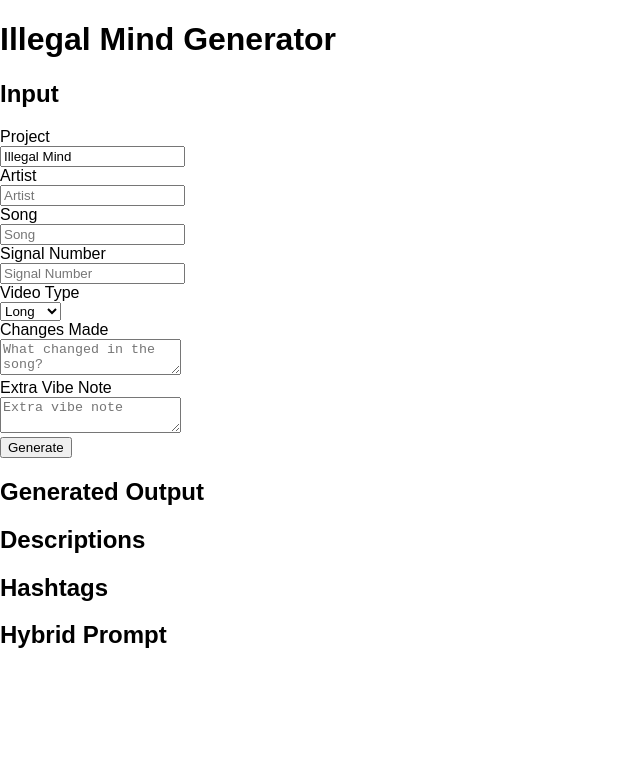
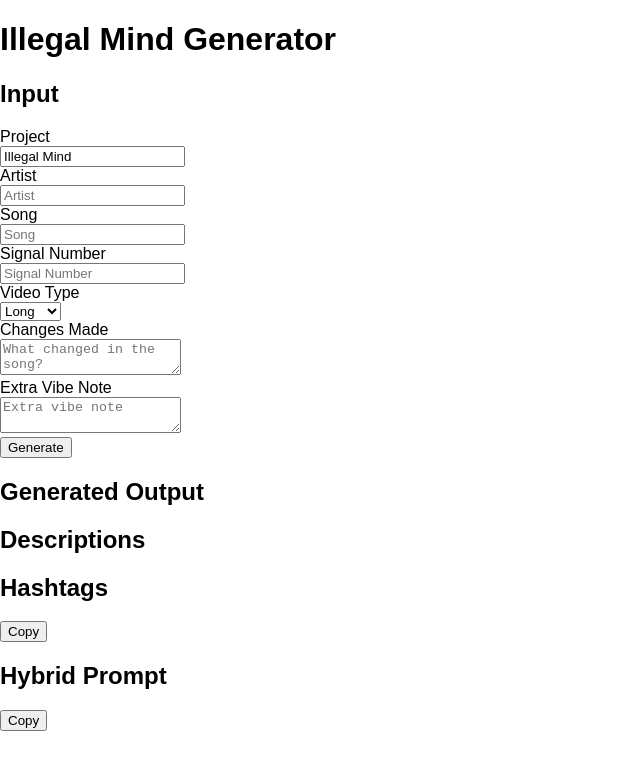
Before and after one commit to maxsoulfly/illegal-mind-generator, a React (Vite) app in the folder illegal-mind-generator/: page / in a window 1280 px wide. Shown: the top 770 px of the page, without its empty margins (0-640 px from the left). Built offline with nearby package versions, Linux system fonts and the light colour scheme.

Commit message:
feat: add reusable copy button for outputs
- created CopyButton component using clipboard API
- added copy functionality for hashtags
- added copy functionality for hybrid prompt
- improved usability for quick copy/paste workflow

```diff
--- a/illegal-mind-generator/src/App.jsx
+++ b/illegal-mind-generator/src/App.jsx
@@ -1,4 +1,6 @@
 import { useState } from 'react';
+
+import projects from './config/projects.json';
 
 import { generateTitles } from './engine/generateTitles';
 import { generateThumbnails } from './engine/generateThumbnails';
@@ -6,8 +8,8 @@ import { generateDescriptions } from './engine/generateDescriptions';
 import { generateHashtags } from './engine/generateHashtags';
 import { generateHybridPrompt } from './engine/generateHybridPrompt';
 
-import projects from './config/projects.json';
 import InputForm from './components/InputForm';
+import CopyButton from './components/CopyButton';
 
 function App() {
   const [formData, setFormData] = useState({
@@ -83,10 +85,12 @@ function App() {
       <div>
         <h2>Hashtags</h2>
         <p>{hashtags}</p>
+        <CopyButton text={hashtags} />
       </div>
       <div>
         <h2>Hybrid Prompt</h2>
         <pre>{hybridPrompt}</pre>
+        <CopyButton text={hybridPrompt} />
       </div>
     </div>
   );
--- /dev/null
+++ b/illegal-mind-generator/src/components/CopyButton.jsx
@@ -0,0 +1,14 @@
+function CopyButton({ text }) {
+  const handleCopy = async () => {
+    try {
+      await navigator.clipboard.writeText(text);
+      alert('Copied!');
+    } catch (error) {
+      console.error('Copy failed:', error);
+    }
+  };
+
+  return <button onClick={handleCopy}>Copy</button>;
+}
+
+export default CopyButton;
```
